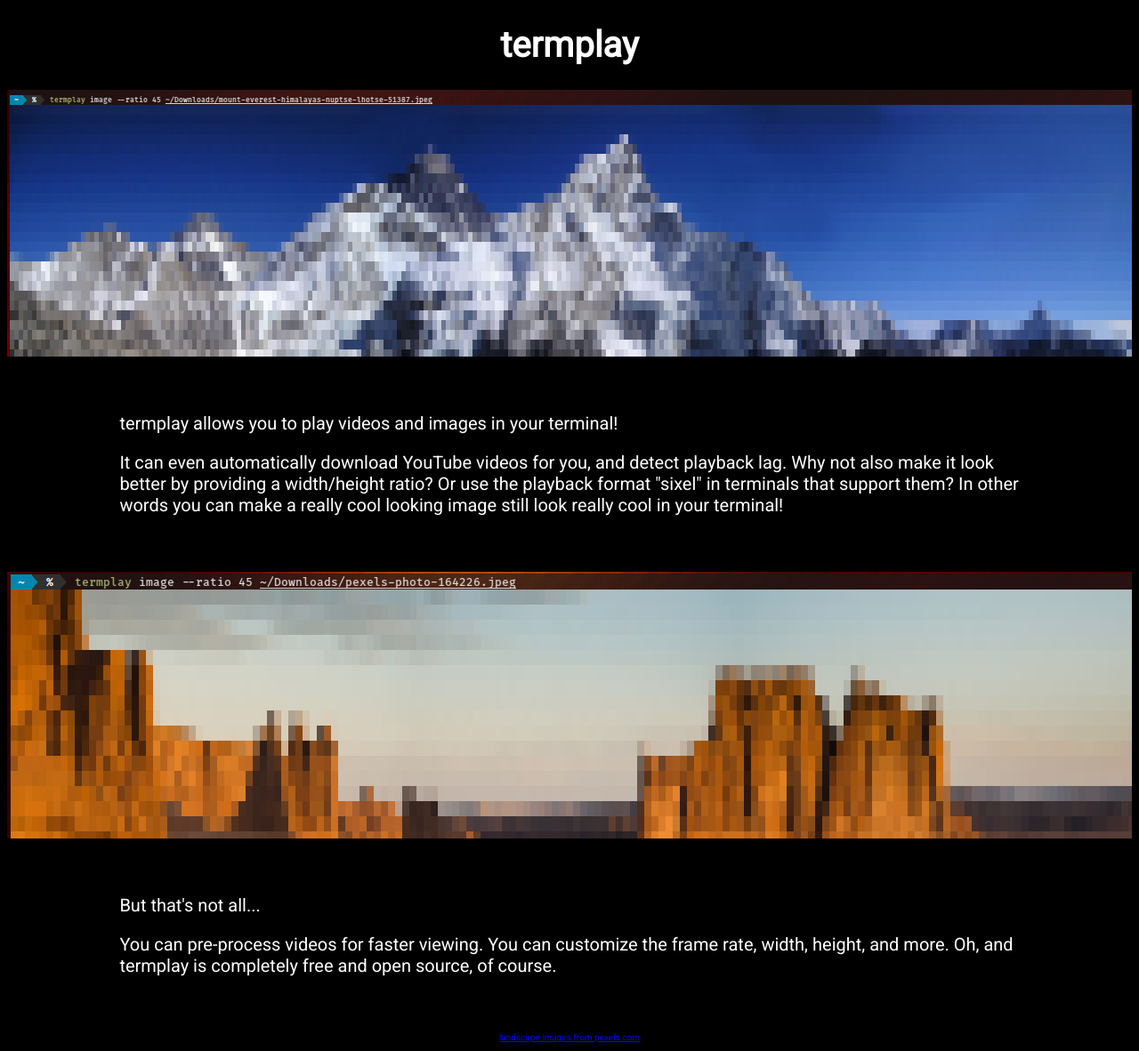
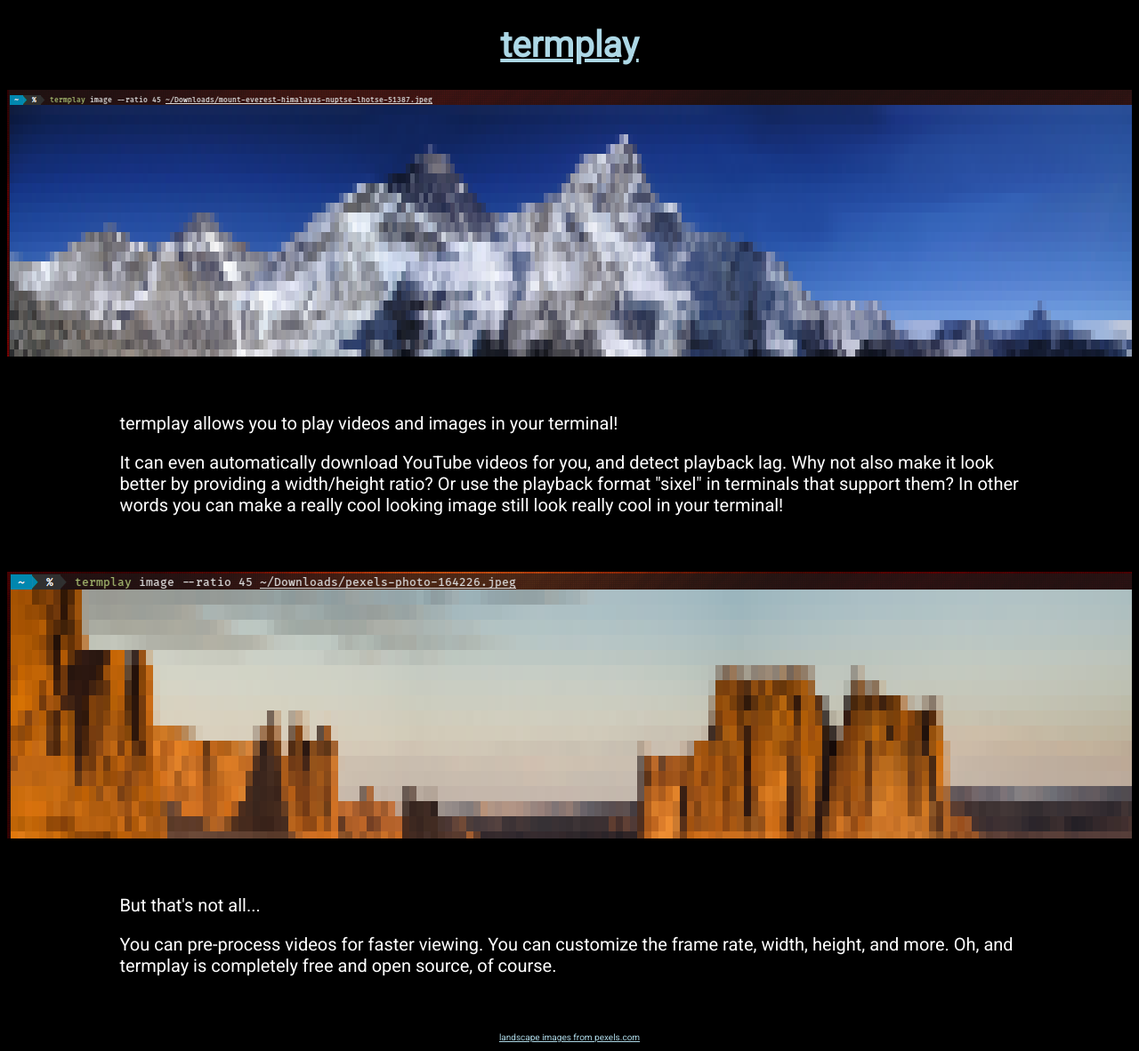
Before and after one commit to jD91mZM2/termplay, a plain HTML site: page index.html in a window 1280 px wide. Shown: the whole page at 89% size. Drawn offline with Linux system fonts and the light colour scheme.

Commit message:
Add link

```diff
--- a/index.css
+++ b/index.css
@@ -6,6 +6,9 @@
 }
 h1 {
     text-align: center;
+}
+a {
+    color: lightblue;
 }
 #parallax1 { background: url(image1.png); }
 #parallax2 { background: url(image2.png); }
@@ -22,6 +25,3 @@
     font-size: 10px;
     text-align: center;
 }
-#attr a {
-    color: blue;
-}
--- a/index.html
+++ b/index.html
@@ -7,7 +7,7 @@
         <script src="index.js"></script>
     </head>
     <body>
-        <h1>termplay</h1>
+        <h1><a href="https://github.com/jD91mZM2/termplay">termplay</a></h1>
         <div class="parallax" id="parallax1"></div>
         <div class="content">
             <p>termplay allows you to play videos and images in your terminal!</p>
```
